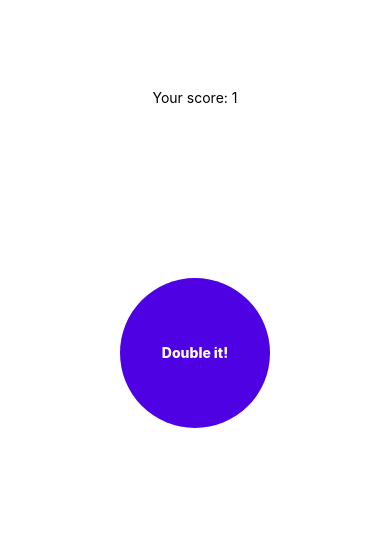
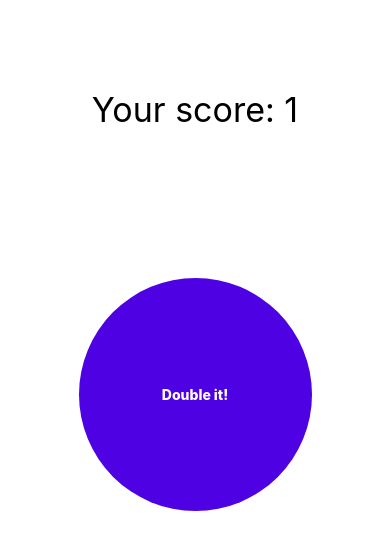
Before and after one commit to AdamMaichrzik/AwesomeProject, a React Native app: screen / in a window 390 px wide. Shown: the top 550 px of the page. Built offline with nearby package versions, Linux system fonts and the light colour scheme.

Commit message:
text styles

```diff
--- a/App.js
+++ b/App.js
@@ -19,7 +19,7 @@ export default function App() {
     <>
       <View style={styles.container}>
         <View style={styles.scoreBoardView}>
-          <Text style={styles.text}>Your score: {value}</Text>
+          <Text style={styles.scoreText}>Your score: {value}</Text>
         </View>
         <View style={styles.doubleItView}>
           <Pressable style={styles.button} onPress={get50percentChanceToSucess}>
@@ -40,6 +40,9 @@ const styles = StyleSheet.create({
     justifyContent: "center",
     backgroundColor: "white",
   },
+  scoreText: {
+    fontSize: 34,
+  },
   scoreBoardView: {
     flex: 1,
   },
@@ -47,15 +50,15 @@ const styles = StyleSheet.create({
     flex: 3,
   },
   button: {
-    height: 150,
-    width: 150,
-    borderRadius: 150,
+    height: 233,
+    width: 233,
+    borderRadius: 233,
     backgroundColor: "#4e02e4",
-    alignItems: 'center',
-    justifyContent: 'center',
+    alignItems: "center",
+    justifyContent: "center",
   },
-  buttonText:{
+  buttonText: {
     color: "white",
     fontWeight: 800,
-  }
+  },
 });
```
